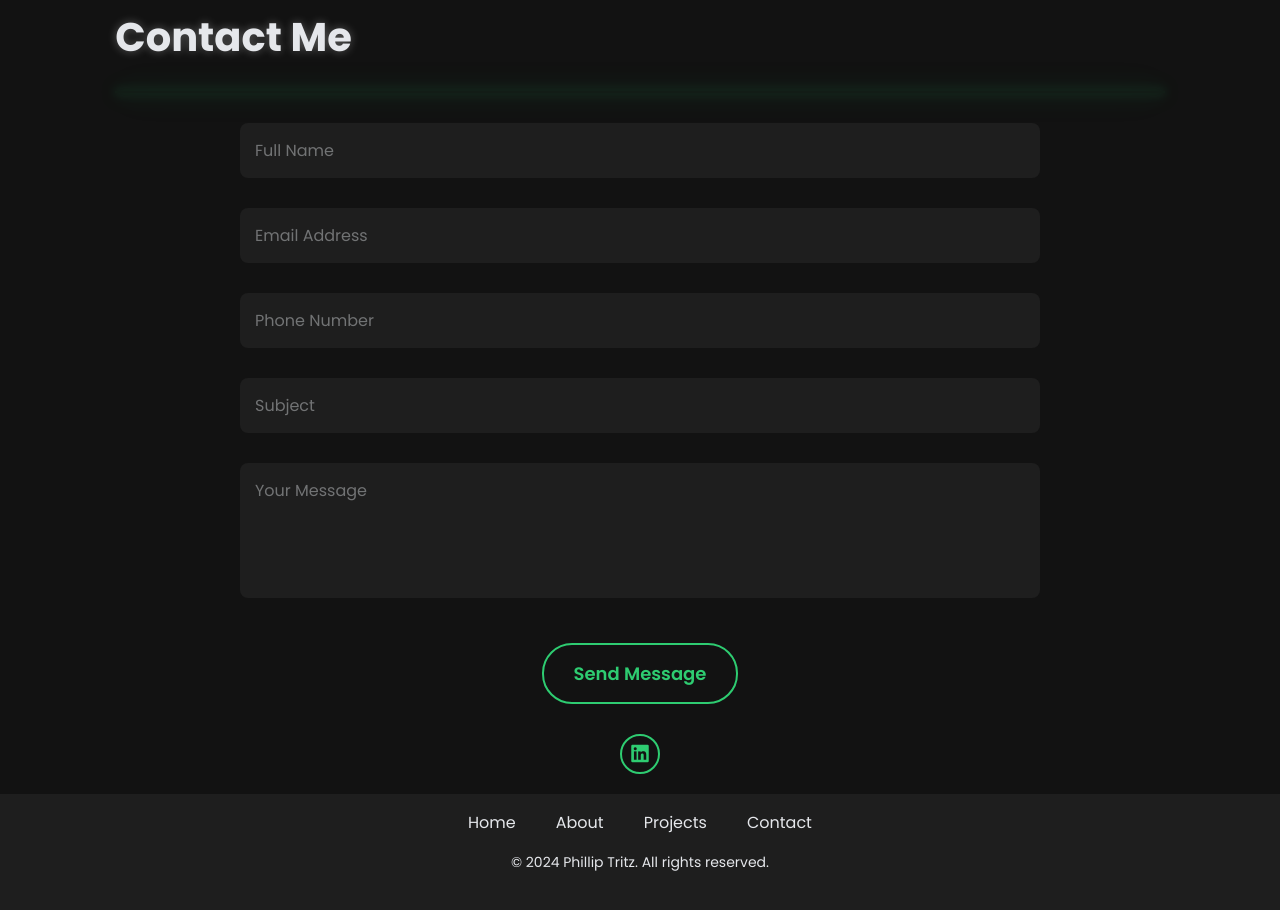
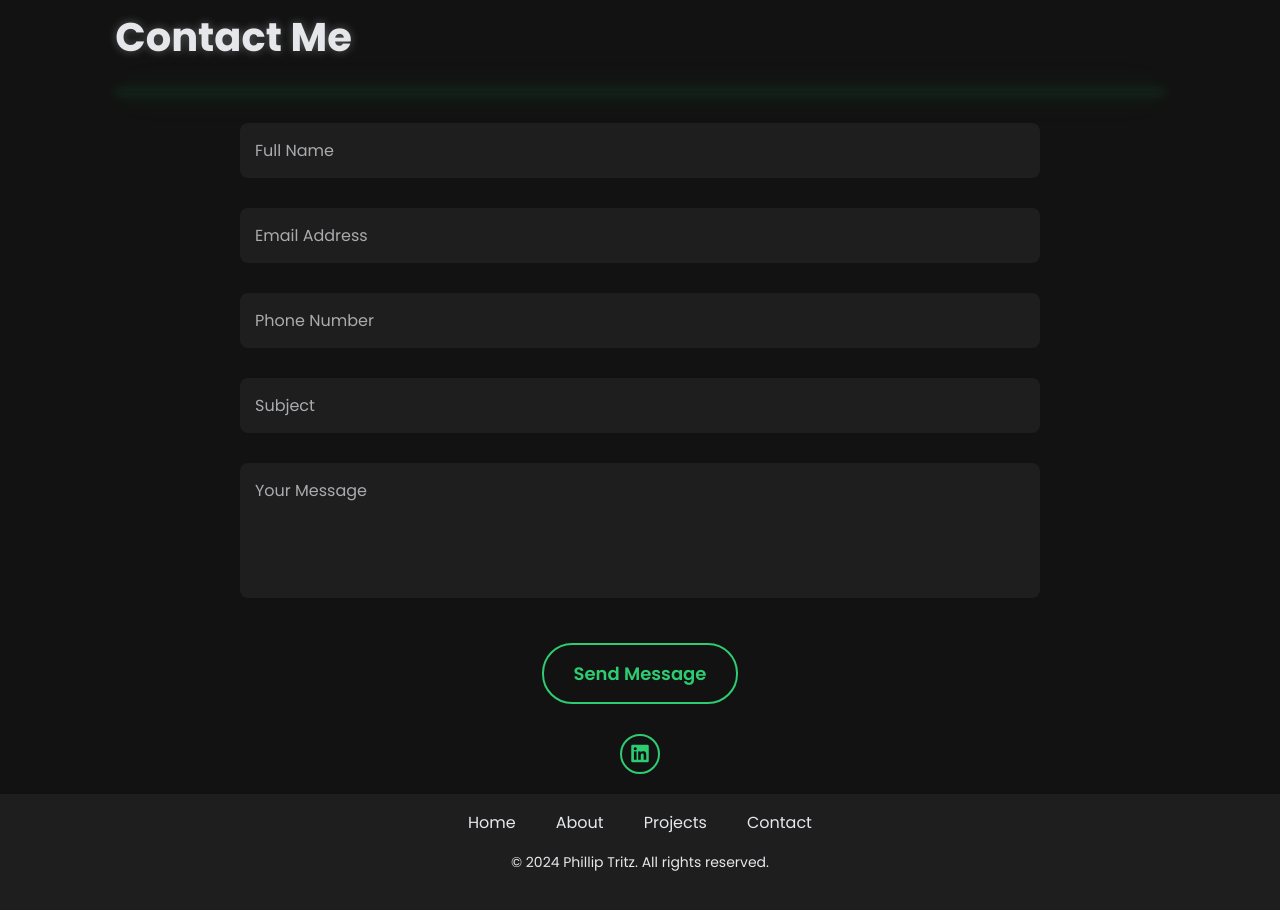
Before and after one commit to PhillipTritz01/FullPortfolio, a plain HTML site: page index.html in a window 1280 px wide. Shown: the part 4038-4948 px from the top of the page. Drawn offline with nearby package versions, Linux system fonts and the light colour scheme.

Commit message:
Proper text color for light mode

```diff
--- a/css/styles.css
+++ b/css/styles.css
@@ -409,7 +409,7 @@ hr {
 
 .form-group input::placeholder,
 .form-group textarea::placeholder {
-    color: rgba(229, 231, 235, 0.6);
+    color: var(--secondary-text);
     opacity: 0.7;
 }
 
```
